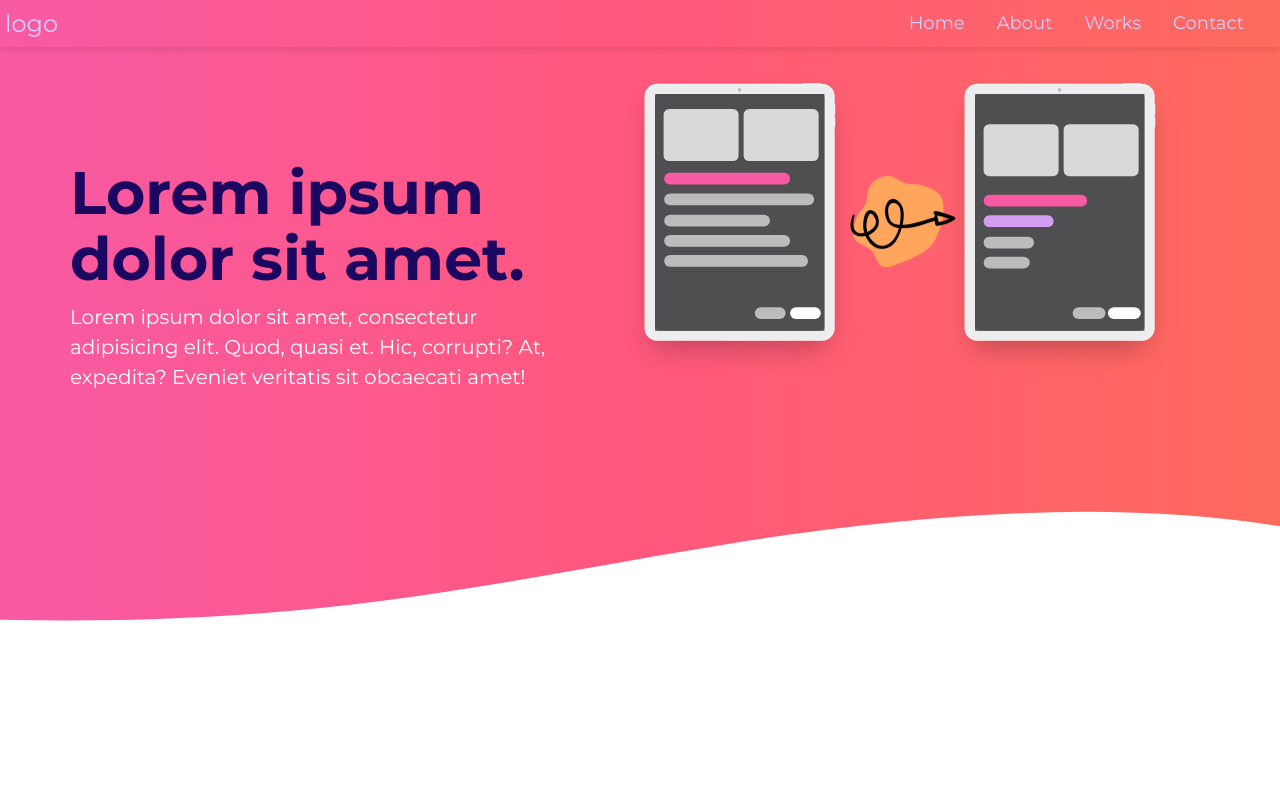
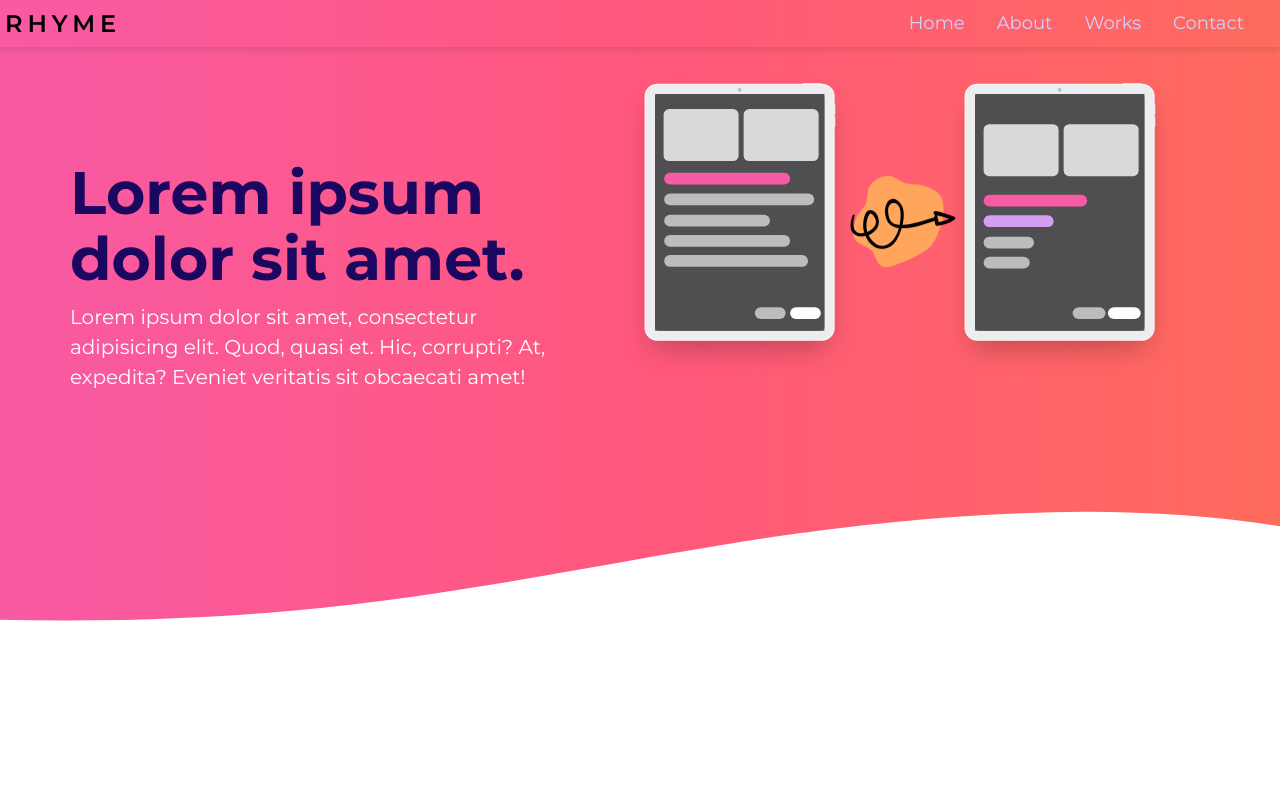
Before and after one commit to rrrhyme/portfolio, a React (Create React App) app: page / in a window 1280 px wide. Shown: the top 800 px of the page. Built offline with nearby package versions, Linux system fonts and the light colour scheme.

Commit message:
Ready to published

```diff
--- a/package.json
+++ b/package.json
@@ -1,4 +1,5 @@
 {
+	"homepage": "https://rrrhyme.github.io/portfolio",
 	"name": "client",
 	"version": "0.1.0",
 	"private": true,
@@ -15,6 +16,8 @@
 	"scripts": {
 		"start": "react-scripts start",
 		"build": "react-scripts build",
+		"predeploy": "npm run build",
+		"deploy": "gh-pages -d build",
 		"test": "react-scripts test",
 		"eject": "react-scripts eject"
 	},
--- a/src/components/blocks/Navigation/Navigation.css
+++ b/src/components/blocks/Navigation/Navigation.css
@@ -33,10 +33,15 @@
 	border-bottom: none;
 }
 
-.nav__item > a,
-.nav__brand {
+.nav__item > a {
 	color: #d2d2ff;
 	transition: 0.3s;
+}
+
+.nav__brand {
+	letter-spacing: 0.5rem;
+	text-transform: uppercase;
+	font-weight: 600;
 }
 
 .nav__item > a:hover {
--- a/src/components/blocks/Navigation/Navigation.jsx
+++ b/src/components/blocks/Navigation/Navigation.jsx
@@ -28,7 +28,7 @@ function Navigation(props) {
 		<>
 			<header className="nav">
 				<nav className="nav__header">
-					<span className="nav__brand">logo</span>
+					<span className="nav__brand">Rhyme</span>
 					<svg
 						onClick={handleToggle}
 						className={`nav__toggler ${isMenuOpen ? "nav--extended" : ""}`}
```
Also changed, not shown: 1 other file (tests, documents, lock files or other folders). Lines whose indentation alone changed are shown as unchanged.
